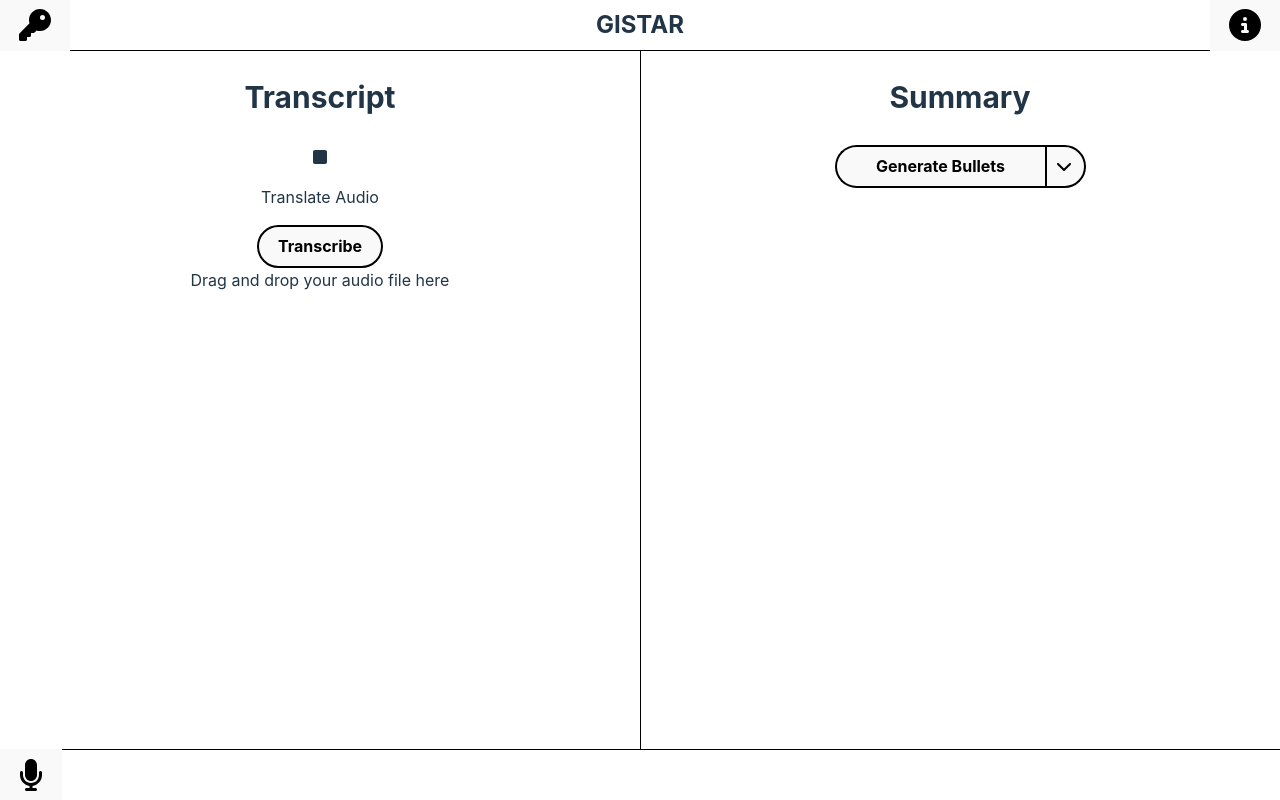
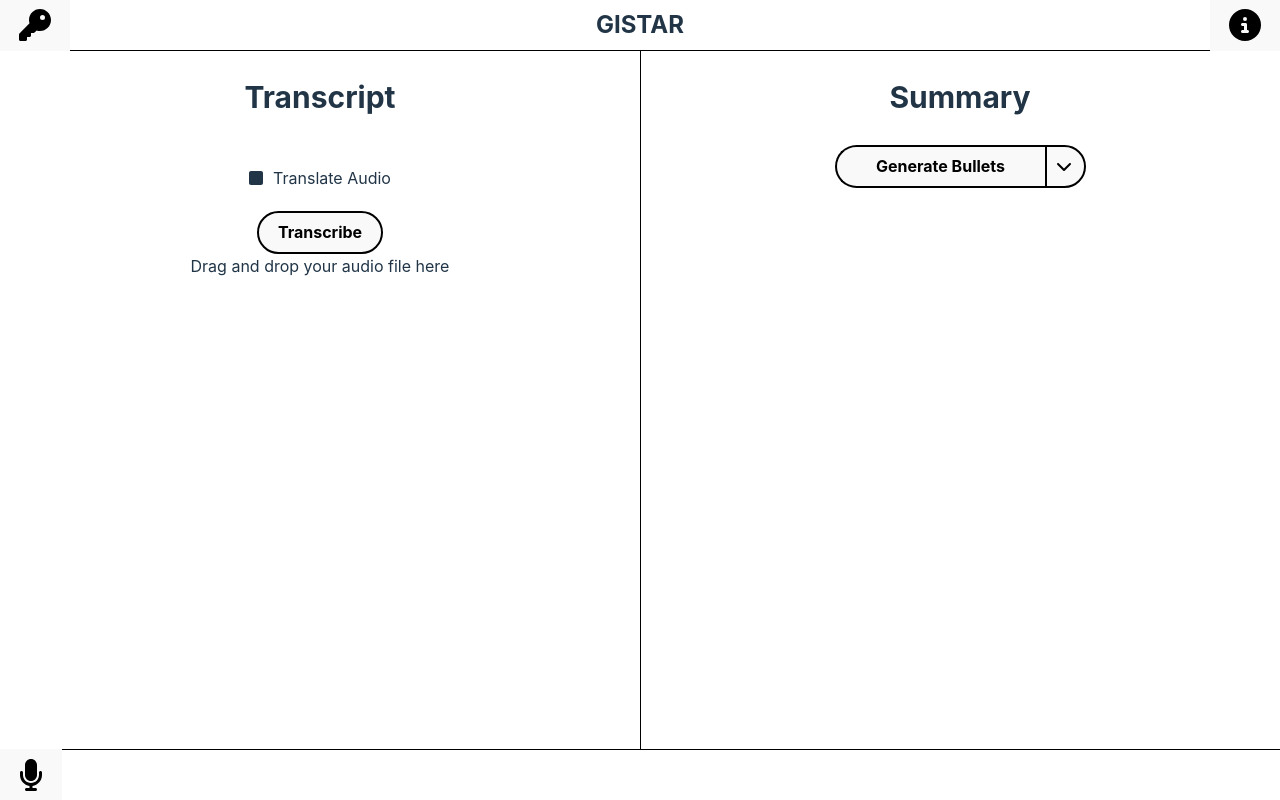
Before and after one commit to Carsonthemonkey/GIST, a React (Vite) app: page / in a window 1280 px wide. Built offline with nearby package versions, Linux system fonts and the light colour scheme.

Commit message:
Makes checkmark inline with the label

```diff
--- a/src/components/TranscriptPanel.tsx
+++ b/src/components/TranscriptPanel.tsx
@@ -160,7 +160,7 @@ const TranscriptPanel = (props: Props) => {
                         )}
                         {!doTranslate && <FontAwesomeIcon icon={faSquare} />}
                     </div>
-                    <p>Translate Audio</p>
+                    <p id="checkmark-label">Translate Audio</p>
                 </label>
             </div>
             <button className="non-icon-button" onClick={transcribeAudio}>
@@ -169,7 +169,6 @@ const TranscriptPanel = (props: Props) => {
             <br />
             {fileUploaded && !isLoading && !props.transcriptProp && (
                 <div id="file-preview">
-                    {/* TODO add a little box around the filename maybe */}
                     <em id="file-name">
                         {!props.transcriptProp && !isLoading && audioFile?.name}
                     </em>
--- a/src/styles/TranscriptPanel.css
+++ b/src/styles/TranscriptPanel.css
@@ -21,6 +21,11 @@
 #transcript-panel .dragging-over {
   display: block;
 }
+#transcript-panel #checkmark,
+#transcript-panel #checkmark-label {
+  display: inline-block;
+  padding: 5px;
+}
 #transcript-panel #file-preview {
   margin: 20px;
   border: 2px solid black;
--- a/src/styles/TranscriptPanel.scss
+++ b/src/styles/TranscriptPanel.scss
@@ -25,6 +25,12 @@
         display: block;
     }
 
+    #checkmark,
+    #checkmark-label {
+        display: inline-block;
+        padding: 5px;
+    }
+
     #file-preview {
         margin: 20px;
         border: 2px solid black;
```
Also changed, not shown: 1 other file (tests, documents, lock files or other folders).
